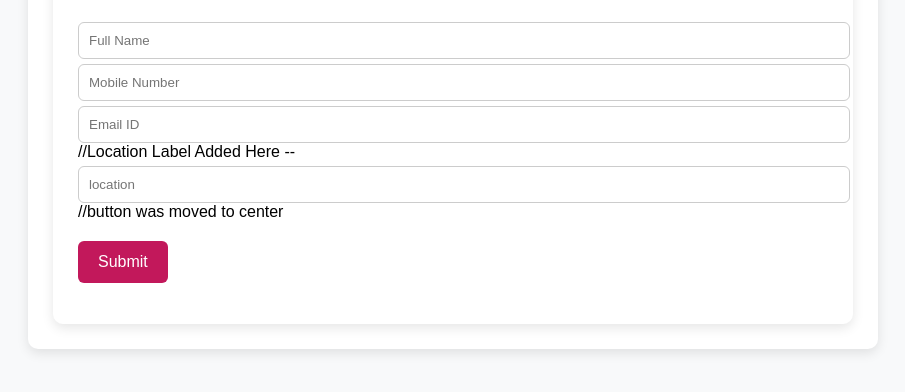
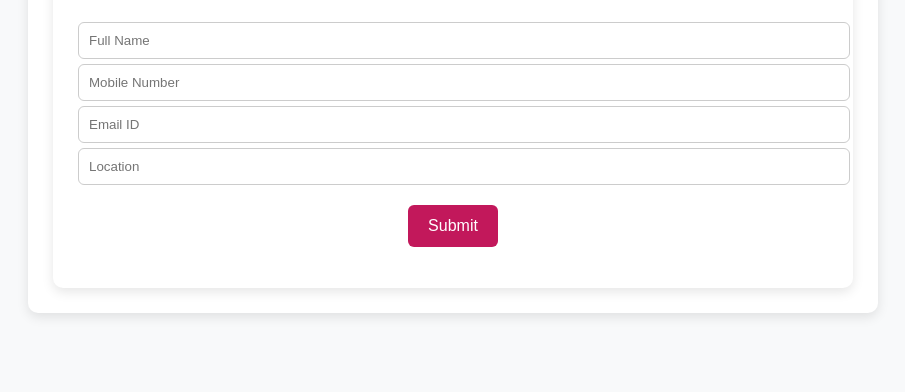
Before and after one commit to DGrowMarketingAgency/AathviHospitals, a plain HTML site: page index.html in a window 1280 px wide. Shown: the part 186-578 px from the top of the page, without its empty margins (187-1092 px from the left). Drawn offline with Linux system fonts and the light colour scheme.

Commit message:
Update index.html

```diff
--- a/index.html
+++ b/index.html
@@ -241,13 +241,12 @@
         <!-- <label>Email ID:</label> -->
         <input type="email" name="Email_ID" placeholder="Email ID" />
 
+        <!-- Location Label Added Here --  -->
+        <!-- <label>Location:</label> -->
+        <input type="text" name="location" placeholder="Location" />
 
-        //Location Label Added Here --
-        <!-- <label>Location:</label> -->
-        <input type="text" name="location" placeholder="location" />
-
-        //button was moved to center
-        <center></center><button type="submit">Submit</button></center>
+        <!-- button was moved to center -->
+        <center><button type="submit">Submit</button></center>
       </form>
 
       <p id="msg"></p>
```
